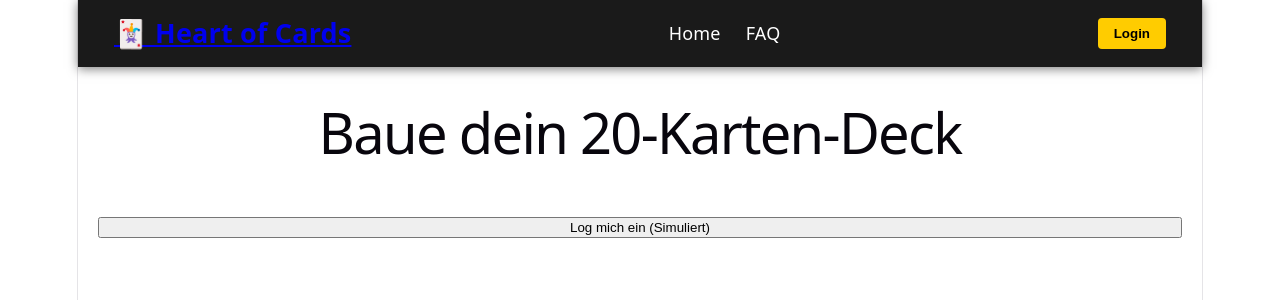
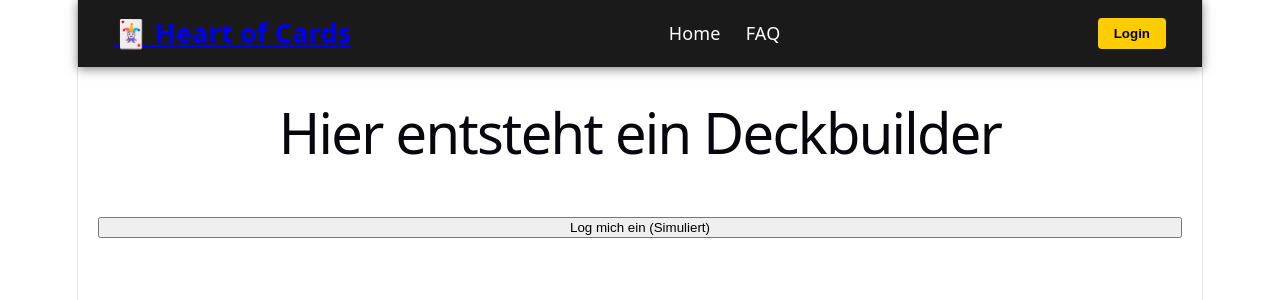
Before and after one commit to Decoslav/ITP-Heart-of-Cards, a React (Vite) app in the folder app/: page /deckbuilder in a window 1280 px wide. Shown: the top 300 px of the page. Built offline with nearby package versions, Linux system fonts and the light colour scheme.

Commit message:
added Deck.jsx and Deckbuilder.jsx

```diff
--- a/app/src/App.jsx
+++ b/app/src/App.jsx
@@ -1,8 +1,9 @@
 import { BrowserRouter as Router, Routes, Route } from 'react-router-dom';
 import Navbar from './components/Navbar';
-import Card from './components/Card';
 import Home from './pages/Home';
 import FAQPage from './pages/FAQ';
+import DeckPage from './pages/Deck';
+import Deckbuilder from './pages/Deckbuilder';
 import { useState } from 'react';
 
 
@@ -18,16 +19,10 @@ function App() {
         <Routes>
           <Route path="/" element={<Home />} />
           <Route path="/faq" element={<FAQPage />} />
-          <Route path="/deckbuilder" element={<h1>Baue dein 20-Karten-Deck</h1>} />
+          <Route path="/deckbuilder" element={<Deckbuilder />} />
 
 
-          <Route path="/deck" element={
-            <div style={{ display: 'flex', gap: '20px', padding: '40px' }}>
-              {/* Hier erstellen wir drei verschiedene Karten mit einer Komponente! */}
-              <Card name="Feuerdrache" hp={25} atk={8} imageUrl="🔥" />
-              <Card name="Eishexe" hp={20} atk={5} imageUrl="/images/hexe.png" />
-              <Card name="Mage" hp={15} atk={10} imageUrl="/images/Mage.png" />
-            </div>} />
+          <Route path="/deck" element={<DeckPage/>} />
           <Route path="/duell" element={<h1>Bereit zum Duell?</h1>} />
         </Routes>
       </div>
--- a/app/src/components/Navbar.jsx
+++ b/app/src/components/Navbar.jsx
@@ -17,6 +17,7 @@ function Navbar({ isLoggedIn }) {
             <li><Link to="/deckbuilder" className="nav-link">Deckbuilder</Link></li>
             <li><Link to="/duell" className="nav-link">Duellraum</Link></li>
             <li><Link to="/deck" className="nav-link">Deck</Link></li>
+
           </>
         )}
       </ul>
--- /dev/null
+++ b/app/src/pages/Deck.jsx
@@ -0,0 +1,16 @@
+import './Deck.css';
+import Card from '../components/Card';
+
+function DeckPage() {
+  return (
+
+    <div style={{ display: 'flex', gap: '20px', padding: '40px' }}>
+        {/* Hier erstellen wir drei verschiedene Karten mit einer Komponente! */}
+        <Card name="Feuerdrache" hp={25} atk={8} imageUrl="🔥" />
+        <Card name="Eishexe" hp={20} atk={5} imageUrl="/images/hexe.png" />
+        <Card name="Mage" hp={15} atk={10} imageUrl="/images/Mage.png" />
+    </div>
+  )
+}
+
+export default DeckPage
--- /dev/null
+++ b/app/src/pages/Deckbuilder.jsx
@@ -0,0 +1,11 @@
+import './Deckbuilder.css';
+
+function Deckbuilder() {
+  return (
+    <div>
+      <h1>Hier entsteht ein Deckbuilder</h1>
+    </div>
+  )
+}
+
+export default Deckbuilder
```
Also changed, not shown: app/src/pages/Deck.css (added), app/src/pages/Deckbuilder.css (added).
